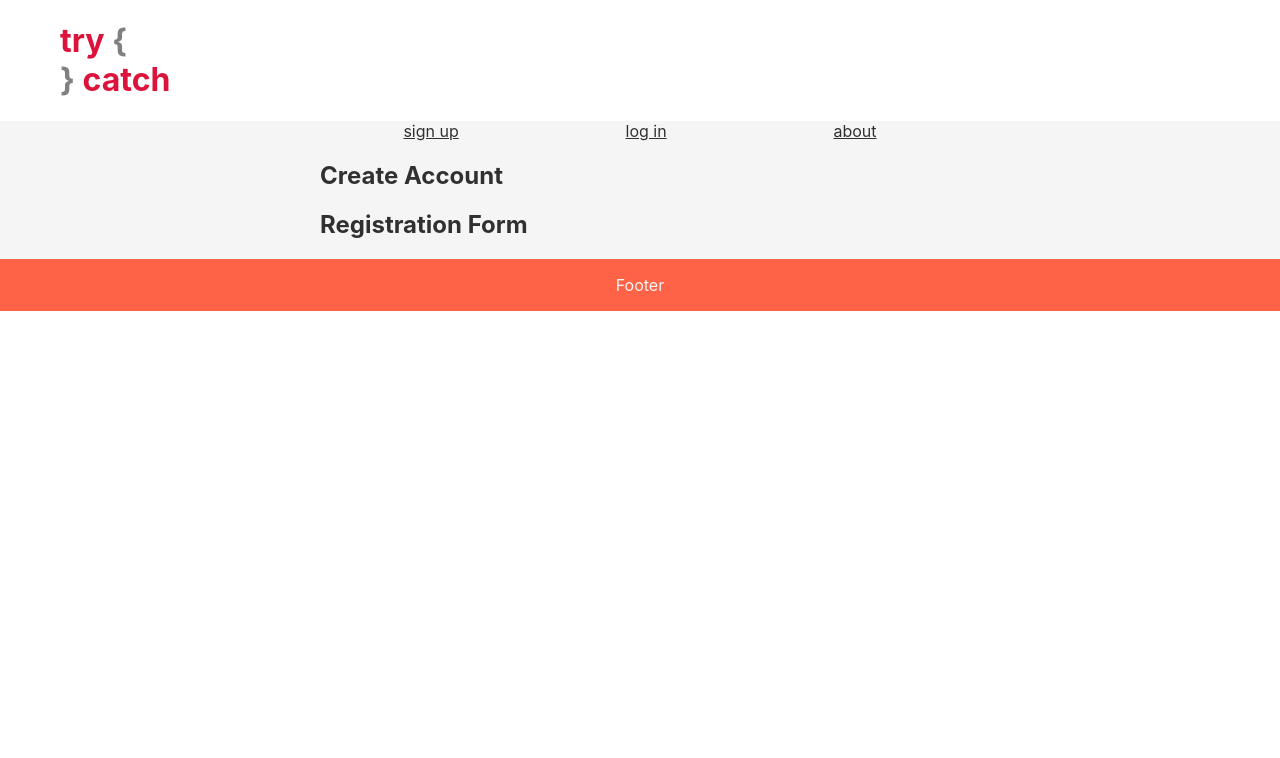
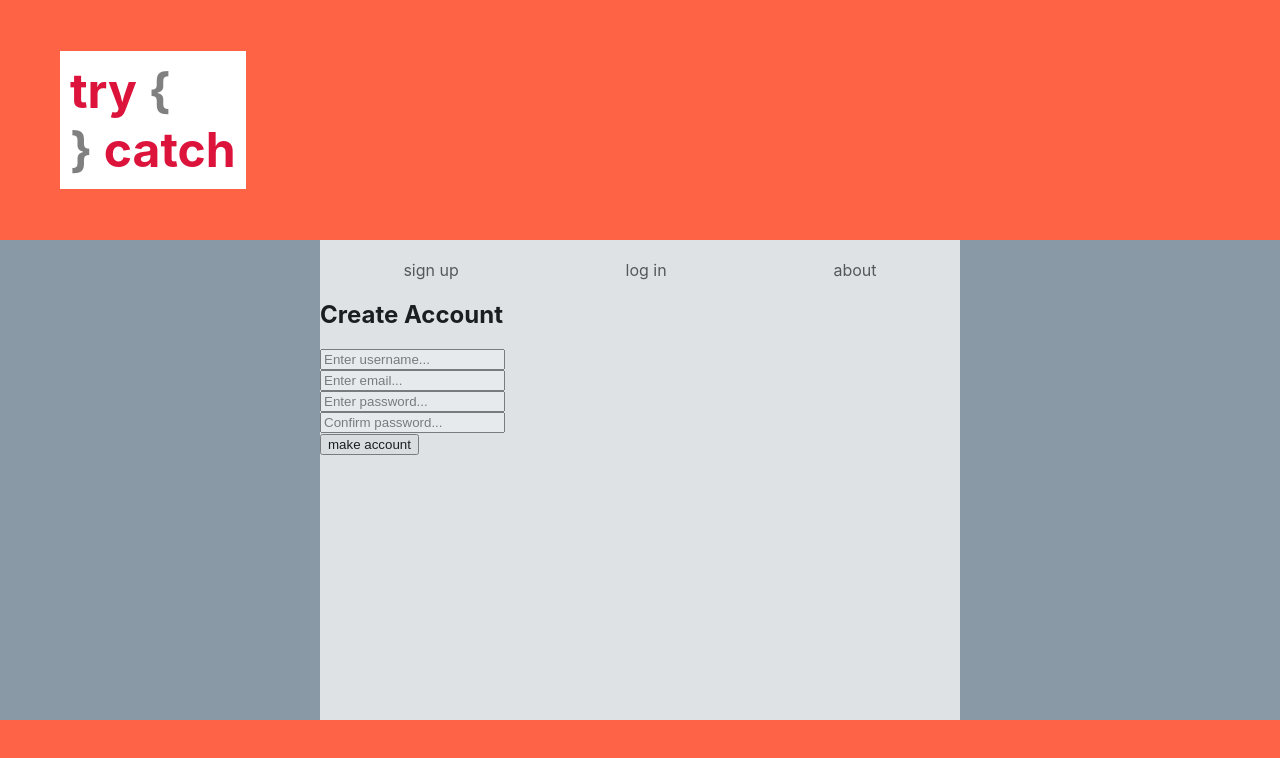
Before and after one commit to nathanlamontsmith12/try-catch, a React (Create React App) app: page / in a window 1280 px wide. Shown: the top 758 px of the page. Built offline with nearby package versions, Linux system fonts and the light colour scheme.

Commit message:
file structure; basic landing page layout w/ trimodal login - reg - about

```diff
--- a/src/App.css
+++ b/src/App.css
@@ -1,8 +1,28 @@
+* {
+	margin: 0;
+}
+
+body {
+	background: rgba(255, 99, 71);
+	min-height: 500px;
+	min-width: 400px;
+}
+
+main {
+	background: azure;
+	height: 60vh;
+}
+
 .fakeLink {
+	opacity: 0.7;
+}
+
+.fakeLink:hover {
+	opacity: 1;
+	cursor: pointer;
 	text-decoration: underline;
 }
 
-.fakeLink:hover {
-	color: blue;
-	cursor: pointer;
+.fullHeight {
+	height: 100%;
 }
--- a/src/App.js
+++ b/src/App.js
@@ -1,7 +1,6 @@
 import React, { Component } from 'react';
 import './App.css';
 import { Route, Switch, Link } from "react-router-dom";
-import styled from 'styled-components';
 
 // Components:
 import Footer from './presentational/footer';
@@ -9,10 +8,6 @@ import Header from './presentational/header';
 import Nav from './presentational/nav';
 import Home from './home';
 
-// Styles:
-const StyledMain = styled.main`
-  background: whitesmoke;
-`
 
 class App extends Component {
     constructor(){
@@ -25,11 +20,11 @@ class App extends Component {
     return (
         <div className="App">
             <Header />
-                <StyledMain>
-                    <Switch>
-                        <Route exact path="/" render={ (props) => <Home /> } />
-                    </Switch>
-                </StyledMain>
+            <main>
+                <Switch>
+                    <Route exact path="/" render={ (props) => <Home /> } />
+                </Switch>
+            </main>
             <Footer />
         </div>
     )}
--- a/src/home/about.jsx
+++ b/src/home/about.jsx
@@ -10,6 +10,18 @@ function About (props) {
 	return (
 		<StyledDiv>
 			<h2> About </h2>
+				<p>
+					<br />
+					<br />
+					Lorem ipsum dolor sit amet, consectetur adipisicing elit, sed do eiusmod
+					tempor incididunt ut labore et dolore magna aliqua. Ut enim ad minim veniam,
+					quis nostrud exercitation ullamco laboris nisi ut aliquip ex ea commodo
+					consequat. Duis aute irure dolor in reprehenderit in voluptate velit esse
+					cillum dolore eu fugiat nulla pariatur. Excepteur sint occaecat cupidatat non
+					proident, sunt in culpa qui officia deserunt mollit anim id est laborum.
+					<br />
+					<br />
+				</p>
 		</StyledDiv>
 	)
 }
--- a/src/home/auth.jsx
+++ b/src/home/auth.jsx
@@ -1,19 +1,112 @@
-import React from 'react';
+import React, { Component } from 'react';
 import styled from 'styled-components';
 
 const StyledDiv = styled.div `
-
+	input {
+		display: block;
+	}
 `
 
 
-function Display (props) {
+class Auth extends Component {
+	constructor(props){
+		super();
+		this.state = {
+			username: "",
+			email: "",
+			password: "",
+			confirmation: "",
+			message: "",
+			processing: false
+		}
+	}
+	handleChange = (evt) => {
+		this.setState({
+			[evt.currentTarget.name]: evt.currentTarget.value
+		})
+	}
+	quickCheck = (type) => {
 
-	return (
-		<StyledDiv>
-			{ props.view === "reg" ? <h2> Registration Form </h2> : <h2> Log In Form </h2> }
-		</StyledDiv>
-	)
+		if (type === "reg") {
+			if (this.state.password !== this.state.confirmation) {
+				this.quickFail("Password must match confirmation")
+				return false
+			}
+			if (!this.state.email) {
+				this.quickFail("Email required for registration")
+				return false
+			}
+		}
+
+		if (!this.state.username || !this.state.password) {
+			this.quickFail("Invalid input")
+			return false
+		}
+
+	}
+	quickFail = (message) => {
+		this.setState({
+			username: "",
+			email: "",
+			password: "",
+			confirmation: "",
+			processing: false,
+			message: message
+		})
+	}
+	submit = (type) => {
+
+		if (!this.quickCheck(type)) {
+			return
+		}
+
+		const authData = this.state;
+
+		this.setState({
+			username: "",
+			email: "",
+			password: "",
+			confirmation: "",
+			message: "Processing..."
+		})
+
+		if (type === "reg") {
+			this.props.register(authData)
+			return
+		} else if (type === "login") {
+			this.props.login(authData)
+			return
+		} else {
+			this.quickFail("Unknown Error")
+			return
+		}
+	}
+	// componentDidMount() {
+	// 	this.setState({
+	// 		message: ""
+	// 	})
+	// }
+	render() {
+		return (
+			<StyledDiv>
+				{ this.state.message ? <h4> {this.state.message} </h4> : <h4> &nbsp; </h4>}
+				<form>
+					<input name="username" type="text" value={this.state.username} onChange={this.handleChange} placeholder="Enter username..." />
+					{ this.props.view === "reg" ? <input name="email" type="email" value={this.state.email} onChange={this.handleChange} placeholder="Enter email..." /> : null }
+					<input name="password" type="password" value={this.state.password} onChange={this.handleChange} placeholder="Enter password..."/>
+					{ this.props.view === "reg" ? <input name="confirmation" type="password" value={this.state.confirmation} onChange={this.handleChange} placeholder="Confirm password..." /> : null }
+					{ this.props.view === "reg" ? <button onClick={this.submit.bind(null, "reg")}> make account </button> : <button onClick={this.submit.bind(null, "login")}> log in </button>}
+				</form>
+			</StyledDiv>
+		)
+	}
 }
 
+	// view={this.state.view}
+	// handleChange={this.handleChange}
+	// submit={this.submit}
+	// login={this.login}
+	// register={this.register}
 
-export default Display;
+
+export default Auth;
--- a/src/home/index.jsx
+++ b/src/home/index.jsx
@@ -10,10 +10,13 @@ const StyledDiv = styled.div `
 	display: flex;
 	justify-content: center;
 	align-items: center;
+	background: rgba(112, 128, 144, 0.8);
+	height: 100%;
 
 	section {
 		width: 50%;
 		opacity: 0.8;
+		background: whitesmoke;
 	}
 `
 
@@ -21,24 +24,13 @@ class Home extends Component {
 	constructor(){
 		super();
 		this.state = {
-			view: "reg",
-			username: "",
-			email: "",
-			password: "",
-			confirmation: ""
+			view: "reg"
 		}
 	}
 	changeView = (view) => {
 		this.setState({
 			view: view
 		})
-	}
-	handleChange = (evt) => {
-		console.log(evt);
-	}
-	submit = (evt, route) => {
-		evt.preventDefault();
-		console.log(evt);
 	}
 	login = (formData) => {
 		console.log("LOGIN: ", formData);
@@ -58,18 +50,18 @@ class Home extends Component {
 
 		return (
 			<StyledDiv>
-				<section>
+				<section className="fullHeight">
+					<div className="fullHeight">
 						<Nav view={this.state.view} changeView={this.changeView} />
 						<h1> { h1InnerText } </h1>
 						{ this.state.view === "about" ? <About /> :
 							<Auth
 								view={this.state.view}
-							handleChange={this.handleChange}
-							submit={this.submit}
 								login={this.login}
 								register={this.register}
 							/>
 						}
+					</div>
 				</section>
 			</StyledDiv>
 		)
--- a/src/home/nav.jsx
+++ b/src/home/nav.jsx
@@ -5,6 +5,7 @@ const StyledNav = styled.nav `
 	display: flex;
 	justify-content: space-around;
 	align-items: center;
+	height: 60px;
 `
 
 function Nav (props) {
--- a/src/presentational/footer.jsx
+++ b/src/presentational/footer.jsx
@@ -6,14 +6,14 @@ const StyledFooter = styled.footer `
 	display: flex;
 	justify-content: center;
 	align-items: center;
-	background: tomato;
-	color: whitesmoke;
+	background: rgba(255, 99, 71);
+	color: slategray;
+	height: 8vh;
 `
 
 function Footer (props) {
 	return (
 		<StyledFooter>
-			<p> Footer </p>
 		</StyledFooter>
 	)
 }
--- a/src/presentational/header.jsx
+++ b/src/presentational/header.jsx
@@ -3,9 +3,25 @@ import styled from 'styled-components';
 
 // Styles:
 const StyledHeader = styled.header`
+	background: rgba(255, 99, 71, 0.8);
+	height: 30vh;
+	display: flex;
+	align-items: center;
+
+	div {
+		display: inline-flex;
+		align-items: center;
+		justify-content: center;
+		height: 80%;
+	}
+
 	h1 {
+		font-size: 48px;
 		color: crimson;
+		background: white;
 		margin-left: 60px;
+		display: inline-block;
+		padding: 10px;
 	}
 
 	span {
```
Also changed, not shown: src/presentational/about.jsx (deleted). Lines whose indentation alone changed are shown as unchanged.
